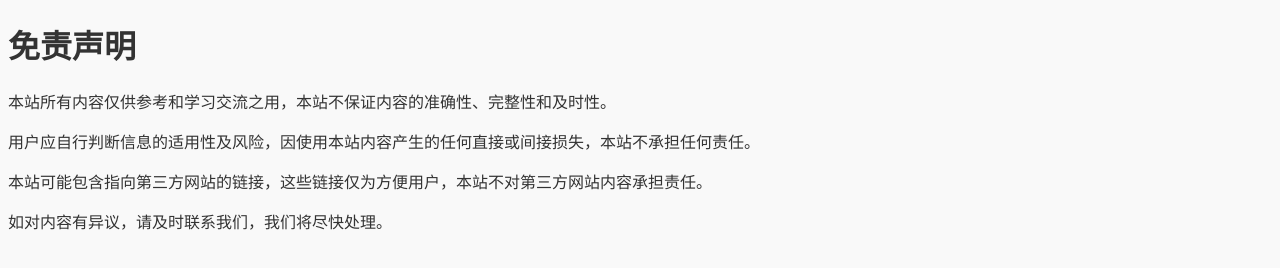
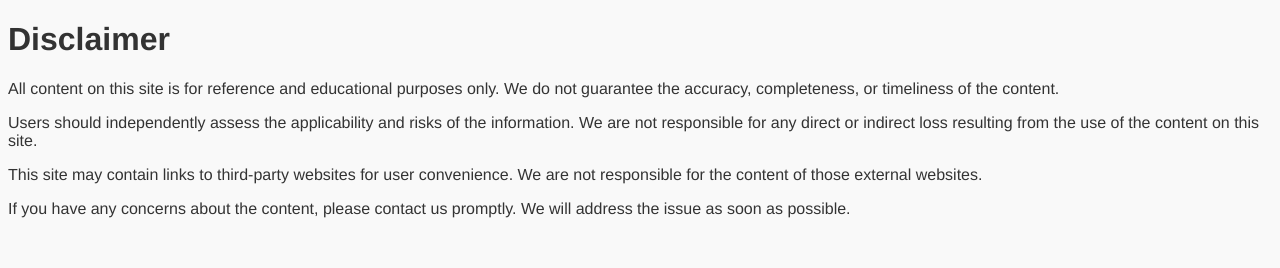
Before and after one commit to itorac/itorac.github.io, a plain HTML site: page disclaimer.html in a window 1280 px wide. Drawn offline with Linux system fonts and the light colour scheme.

Commit message:
Update disclaimer.html

```diff
--- a/disclaimer.html
+++ b/disclaimer.html
@@ -1,18 +1,18 @@
 <!DOCTYPE html>
-<html lang="zh-CN">
+<html lang="en">
 <head>
   <meta charset="UTF-8" />
-  <title>免责声明 - itorac</title>
+  <title>Disclaimer - itorac</title>
   <link rel="stylesheet" href="style.css" />
 </head>
 <body>
-  <h1>免责声明</h1>
-  <p>本站所有内容仅供参考和学习交流之用，本站不保证内容的准确性、完整性和及时性。</p>
+  <h1>Disclaimer</h1>
+  <p>All content on this site is for reference and educational purposes only. We do not guarantee the accuracy, completeness, or timeliness of the content.</p>
 
-  <p>用户应自行判断信息的适用性及风险，因使用本站内容产生的任何直接或间接损失，本站不承担任何责任。</p>
+  <p>Users should independently assess the applicability and risks of the information. We are not responsible for any direct or indirect loss resulting from the use of the content on this site.</p>
 
-  <p>本站可能包含指向第三方网站的链接，这些链接仅为方便用户，本站不对第三方网站内容承担责任。</p>
+  <p>This site may contain links to third-party websites for user convenience. We are not responsible for the content of those external websites.</p>
 
-  <p>如对内容有异议，请及时联系我们，我们将尽快处理。</p>
+  <p>If you have any concerns about the content, please contact us promptly. We will address the issue as soon as possible.</p>
 </body>
 </html>
```
